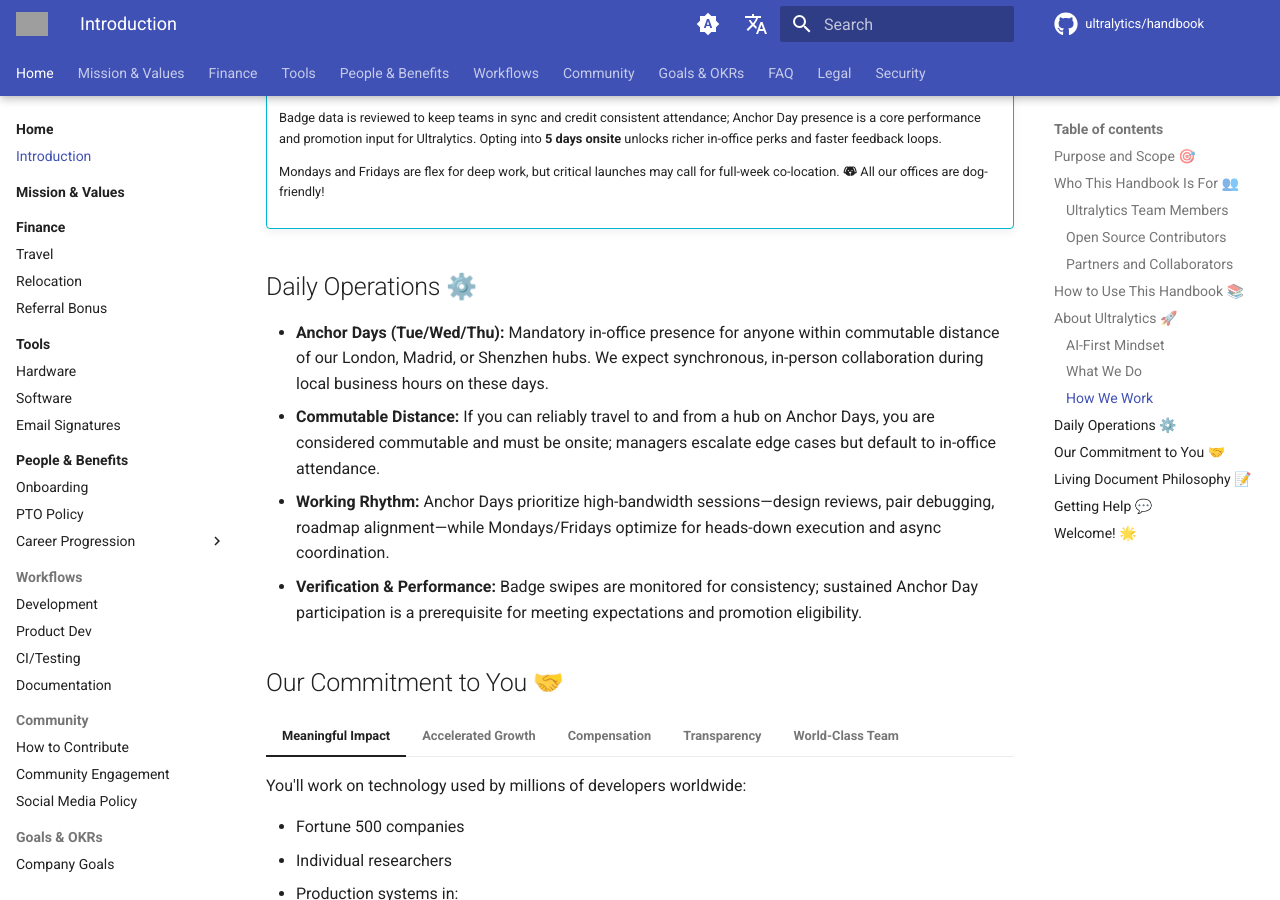
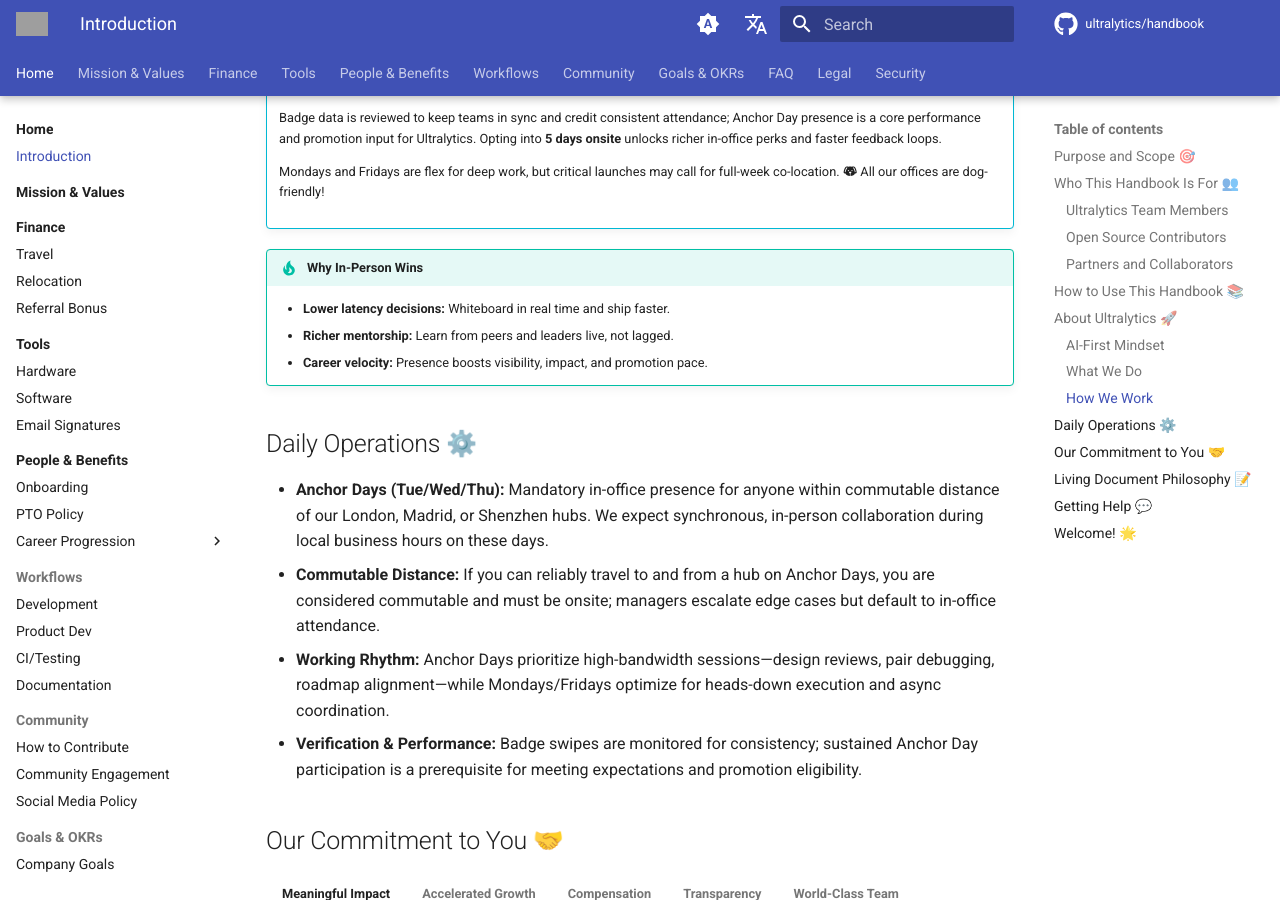
Before and after one commit to ultralytics/handbook, an MkDocs documentation site: the page built from docs/en/introduction.md, in a window 1280 px wide and 900 px high, scrolled down 3140 px. Built offline with MkDocs 1.6.1 and Material for MkDocs 9.7.7, drawn with Linux system fonts in a browser that asks for light colours; comment, search, counter and statistics services are not loaded; grey boxes are pictures that could not be loaded.

Commit message:
Bug fixes

```diff
--- a/docs/en/introduction.md
+++ b/docs/en/introduction.md
@@ -177,6 +177,12 @@
     === "Community-Powered"
         1M+ developers and contributors actively shape our direction.
 
+!!! tip "Why In-Person Wins"
+
+    - **Lower latency decisions:** Whiteboard in real time and ship faster.
+    - **Richer mentorship:** Learn from peers and leaders live, not lagged.
+    - **Career velocity:** Presence boosts visibility, impact, and promotion pace.
+
 ## Daily Operations ⚙️
 
 - **Anchor Days (Tue/Wed/Thu):** Mandatory in-office presence for anyone within commutable distance of our London, Madrid, or Shenzhen hubs. We expect synchronous, in-person collaboration during local business hours on these days.
```
Also changed, not shown: docs/en/faq/index.md (+9 -0 lines), docs/en/mission-vision-values/index.md (+6 -0 lines).
